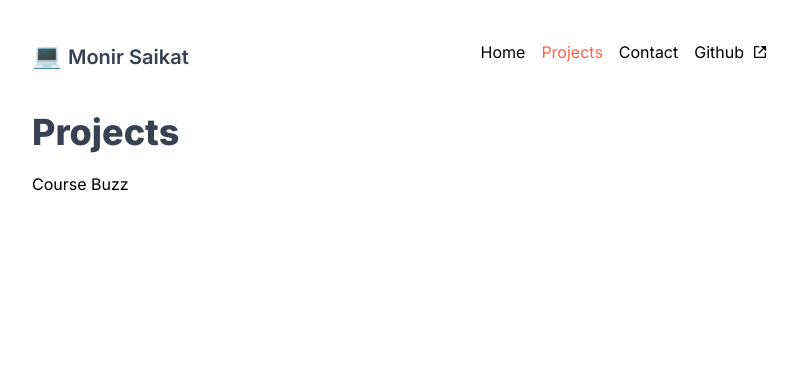
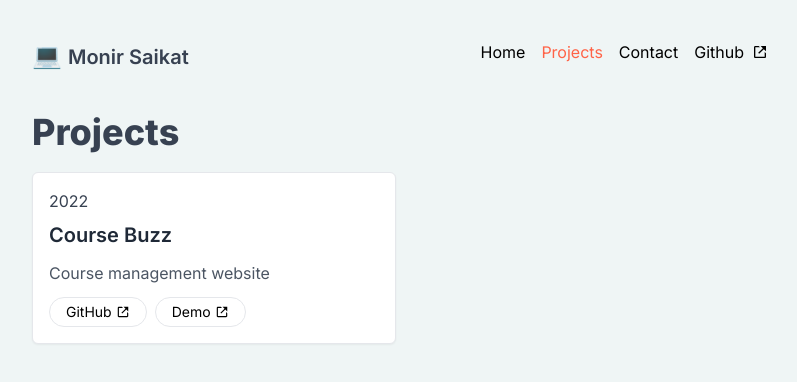
Before and after one commit to MonirSaikat/MonirSaikat, a Next.js app: page /projects in a window 1280 px wide. Shown: the top 382 px of the page, without its empty margins (240-1037 px from the left). Built offline with nearby package versions, Linux system fonts and the light colour scheme.

Commit message:
added first project

```diff
--- a/pages/projects.js
+++ b/pages/projects.js
@@ -1,10 +1,35 @@
+import classNames from 'classnames';
 import { SectionTitle } from 'components/SectionTitle';
+import Link from 'next/link';
 import { projectsArray } from 'utils/projects';
+import { BiLinkExternal } from 'react-icons/bi';
+
+const ButtonLink = ({ children, url, className, external = false }) => {
+  const classes = classNames('border px-4 py-1 text-sm rounded-full inline-flex items-center', className);
+
+  return(
+    <Link
+      className={classes}
+      href={ url }
+      target={external ? '_blank' : '_self'}
+    >
+      { children }
+      <BiLinkExternal className='ml-1' />
+    </Link>
+  );
+}
+
 
 const ProjectItem = ({ project }) => {
   return(
-    <div>
-      <h2>{ project.title }</h2>
+    <div className='border p-4 rounded-md shadow-sm bg-white'>
+      <p className='text-gray-700 mb-2'>{ project.year }</p>
+      <Link href={project.liveUrl} className='text-xl text-gray-800 font-semibold hover:underline'>{ project.title }</Link>
+      <p className="my-3 text-gray-600">Course management website</p>
+      <ButtonLink external url={project.liveUrl} className='mr-2'>
+        GitHub
+      </ButtonLink>
+      <ButtonLink external url={project.liveUrl}>Demo</ButtonLink>
     </div>
   );
 };
@@ -17,7 +42,9 @@ const ProjectPage = () => {
   return(
     <div>
       <SectionTitle>Projects</SectionTitle>
-      {renderProjects}
+      <div className="grid grid-cols-2 gap-2">
+        {renderProjects}
+      </div>
     </div>
   );
 };
--- a/styles/global.css
+++ b/styles/global.css
@@ -6,6 +6,7 @@
 
 body {
   font-family: 'Inter', system-ui, -apple-system, BlinkMacSystemFont, 'Segoe UI', Roboto, Oxygen, Ubuntu, Cantarell, 'Open Sans', 'Helvetica Neue', sans-serif;
+  background-color: #EFF5F5;
 }
 
 ::-webkit-scrollbar {
--- a/utils/projects.js
+++ b/utils/projects.js
@@ -1,9 +1,13 @@
+import courseBuzzImg1 from 'assets/projects/cb-1.png';
+
 export const projectsArray = [
   {
+    year: 2022,
     title: 'Course Buzz',
-    liveUrl: '',
-    githubUrl: '',
-    technologies: [],
-    images: [],
+    liveUrl: 'https://course-buzz.web.app/',
+    githubUrl: 'https://github.com/MonirSaikat/course-buzz-frontend',
+    githubBackendUrl: 'https://github.com/MonirSaikat/course-buzz-backend',
+    technologies: ['node.js', 'react', 'mongodb', 'firebase', 'react-router-dom'],
+    images: [courseBuzzImg1 ],
   }
 ];
```
Also changed, not shown: assets/projects/cb-1.png (added).
